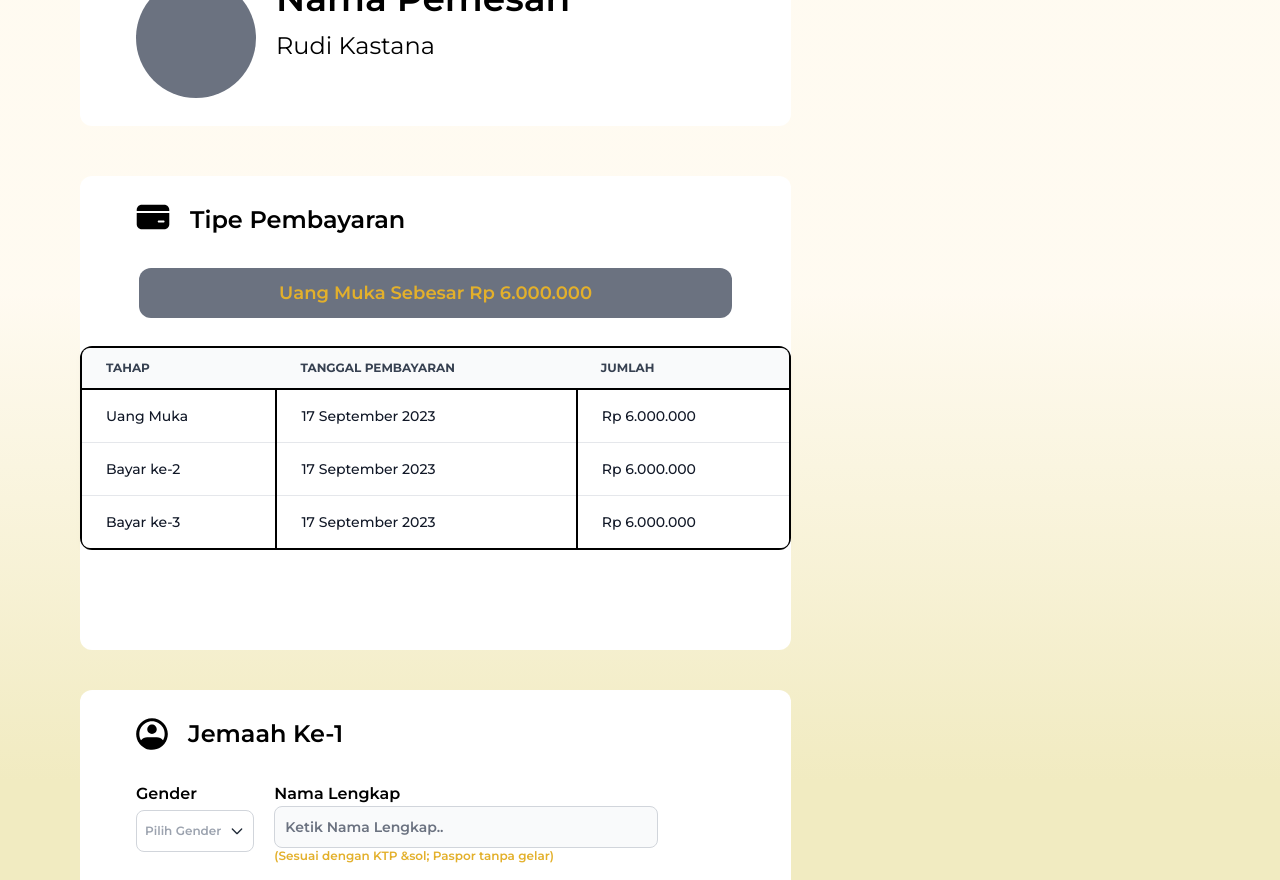
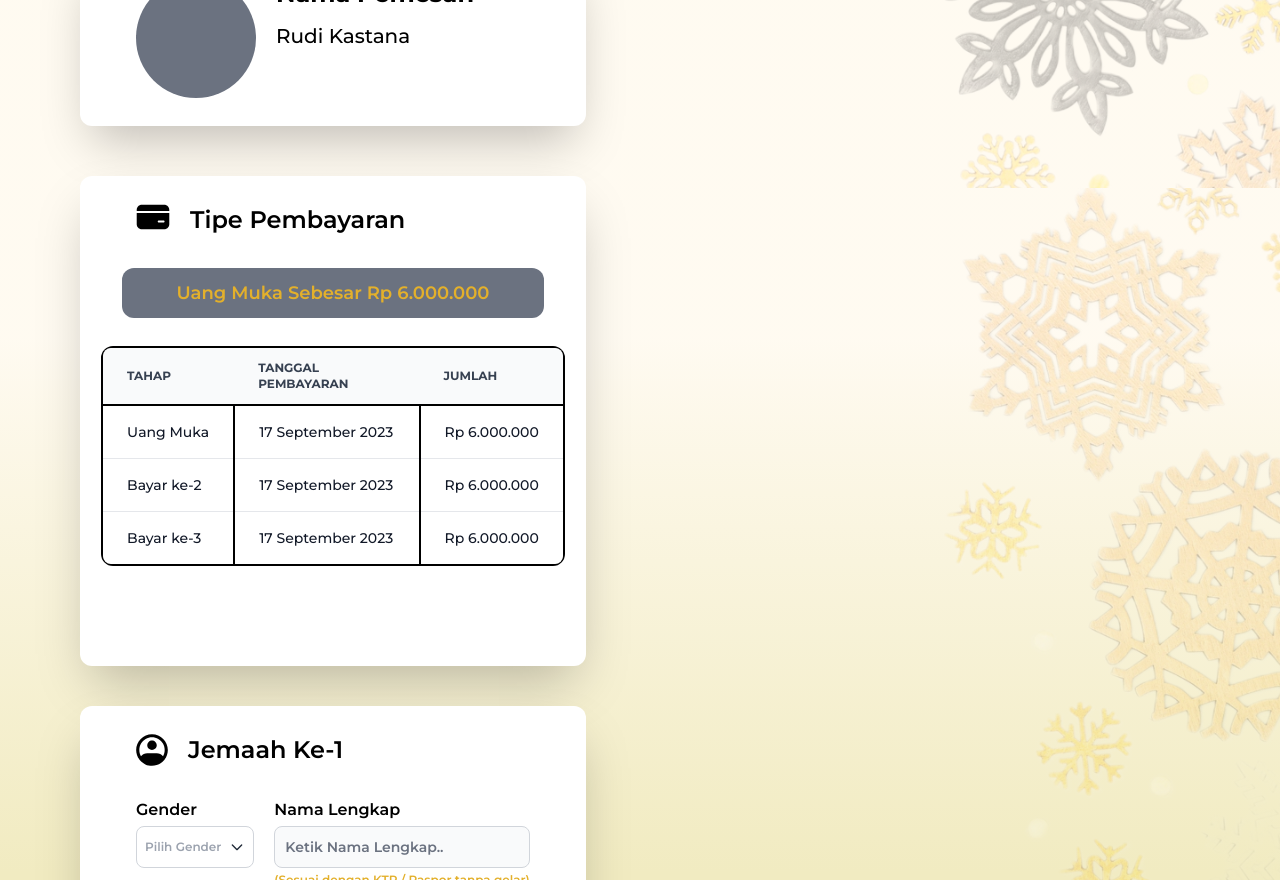
Before and after one commit to fikriymnn/umr-web, a Next.js app: page /package/detail/formPesan in a window 1280 px wide. Shown: the part 220-1100 px from the top of the page. Built offline with nearby package versions, Linux system fonts and the light colour scheme.

Commit message:
merapihkan codingan

```diff
--- a/src/app/package/detail/formPesan/page.jsx
+++ b/src/app/package/detail/formPesan/page.jsx
@@ -1,155 +1,137 @@
-'use client';
-import React from 'react';
-import Image from 'next/image';
-import Testimonial from "@/components/testimonial";
-import Facility from "@/components/facility";
-import DefaultCarousel from "@/components/Carousel";
-import PackageCard from "@/components/packagecard"
-import { Carousel } from 'flowbite';
-import TableHarga from '@/components/tableHarga'
-import DropdownDetail from '@/components/DropdownDetail'
-import { Button, Card, Checkbox, Label, TextInput } from 'flowbite-react';
+"use client";
+import React from "react";
 
+import NamaCustomer from "@/components/namaCustomer";
+import Box from "@mui/material/Box";
+import Stepper from "@mui/material/Stepper";
+import Step from "@mui/material/Step";
+import StepLabel from "@mui/material/StepLabel";
 
+import Typography from "@mui/material/Typography";
+import { Button, Card, Checkbox, Label, TextInput } from "flowbite-react";
+import DatadiriFoam from "@/components/datadiriFoam";
+import TipePembayaranFoam from "@/components/tipePembayaranFoam";
 
+const steps = [
+  "Select campaign settings",
+  "Create an ad group",
+  "Create an ad",
+];
 function formPesan() {
-    return (
-        <div className='bg'>
+  const [activeStep, setActiveStep] = React.useState(0);
+  const [skipped, setSkipped] = React.useState(new Set());
 
-            <div className="flex pt-10 bg-cover bg-[url('/assets/images/image2.png')] z-10">
-                <div className='w-8/12'>
+  const isStepOptional = (step) => {
+    return step === 1;
+  };
 
-                    <div className='h-[50px]'></div>
-                    <div className='bg-white w-10/12 ms-20 rounded-xl'>
+  const isStepSkipped = (step) => {
+    return skipped.has(step);
+  };
 
-                        <div className='flex py-7 px-14'>
-                            <div className='w-[140px]'>
-                                <div className='w-[120px] h-[120px] bg-gray-500 rounded-full'></div>
-                            </div>
-                            <div className='w-full ps-5'>
-                                <h1 className=' text-black text-4xl pb-3 font-semibold'>Nama Pemesan</h1>
-                                <div className='flex pb-3'>
-                                    <p className='text-black text-2xl'>Rudi Kastana</p>
+  const handleNext = () => {
+    let newSkipped = skipped;
+    if (isStepSkipped(activeStep)) {
+      newSkipped = new Set(newSkipped.values());
+      newSkipped.delete(activeStep);
+    }
 
-                                </div>
+    setActiveStep((prevActiveStep) => prevActiveStep + 1);
+    setSkipped(newSkipped);
+  };
 
+  const handleBack = () => {
+    setActiveStep((prevActiveStep) => prevActiveStep - 1);
+  };
 
-                            </div>
-                        </div>
-                    </div>
-                    <div className='h-[50px]'></div>
-                    <div className='bg-white w-10/12 ms-20 rounded-xl'>
+  const handleSkip = () => {
+    if (!isStepOptional(activeStep)) {
+      // You probably want to guard against something like this,
+      // it should never occur unless someone's actively trying to break something.
+      throw new Error("You can't skip a step that isn't optional.");
+    }
 
-                        <div className='w-full py-7  font-semibold'>
-                            <div className='flex pb-1 px-14 gap-5'>
-                                <div>
-                                    <img src="../../assets/vector/vector.svg" alt="" />
-                                </div>
-                                <h1 className='text-2xl text-black pb-7'>Tipe Pembayaran</h1>
-                            </div>
+    setActiveStep((prevActiveStep) => prevActiveStep + 1);
+    setSkipped((prevSkipped) => {
+      const newSkipped = new Set(prevSkipped.values());
+      newSkipped.add(activeStep);
+      return newSkipped;
+    });
+  };
 
-
-                            <div className=' flex justify-center items-center'>
-                                <div className=' w-10/12 h-[50px] rounded-xl bg-gray-500 flex justify-center items-center '>
-                                    <p className='text-[#E3B02B] text-center text-lg'>Uang Muka Sebesar Rp 6.000.000</p>
-                                </div>
-
-                            </div>
-                        </div>
-                        <div className=' flex justify-center items-center mb-20'>
-
-                            <TableHarga />
-                        </div>
-                        <div className='h-[20px]'></div>
-                    </div>
-
-                    <div className='bg-white w-10/12 ms-20 rounded-xl mt-10 mb-10'>
-
-                        <div className='w-full py-7 font-semibold'>
-                            <div className='flex pb-1 px-14 gap-5'>
-                                <div>
-                                    <img src="../../assets/vector/vectorya.svg" alt="" />
-                                </div>
-                                <h1 className='text-2xl text-black pb-7'>Jemaah Ke-1</h1>
-                            </div>
-
-
-                            <div className=' flex  px-14 gap-5'>
-                                <div className='grid grid-cols-1'>
-
-                                    <p>Gender</p>
-                                    <DropdownDetail />
-                                    <br />
-                                </div>
-                                <div>
-                                    <div>
-                                        <p>Nama Lengkap</p>
-                                    </div>
-                                    <TextInput
-                                        id="nama"
-                                        placeholder="Ketik Nama Lengkap.."
-                                        required
-                                        type="nama"
-                                        className='w-96 '
-                                    />
-                                    <div>
-                                        <p className='text-[#E3B02B] text-xs'>&#40;Sesuai dengan KTP &sol; Paspor tanpa gelar&#41;</p>
-                                    </div>
-                                </div>
-
-                            </div>
-                            <div className=' flex  px-14 gap-5 pt-5'>
-                                <div>
-                                    <div>
-                                        <p>Nomor Whatsapp</p>
-                                    </div>
-                                    <TextInput
-                                        id="whatsapp"
-                                        placeholder="Ketik Nomor Whatsapp.."
-                                        required
-                                        type="whatsapp"
-                                        className=' '
-                                    />
-
-                                </div>
-                                <div>
-                                    <div>
-                                        <p>Email</p>
-                                    </div>
-                                    <TextInput
-                                        id="Email"
-                                        placeholder="Ketik Email.."
-                                        required
-                                        type="Email"
-                                        className='mb-10 '
-                                    />
-
-                                </div>
-
-                            </div>
-                        </div>
-
-                    </div>
-                    <div className='px-14 w-10/12 ms-10 mb-20 h-96'> <p className='font-bold'>
-                        Jika anda setuju dengan <span className='text-[#E3B02B]'>Syarat & Kebijakan Privasi,</span>  Silahkan klik tombol &rdquo;Lanjut Pembayaran&rdquo; . untuk memilih cara pembayaran</p></div>
-
-
-
-                </div>
-
-
-
-
-            </div >
-
-
-
-
-
-
-
+  const handleReset = () => {
+    setActiveStep(0);
+  };
+  return (
+    <div className="bg">
+      <div className="flex flex-col pt-10 bg-left bg-contain bg-[url('/assets/images/image2.png')] z-10">
+        {/* <Box sx={{ width: "100%" }}>
+          <Stepper activeStep={activeStep} sx={{ width: "70%" }}>
+            {steps.map((label, index) => {
+              const stepProps = {};
+              const labelProps = {};
+              if (isStepOptional(index)) {
+                labelProps.optional = (
+                  <Typography variant="caption">Optional</Typography>
+                );
+              }
+              if (isStepSkipped(index)) {
+                stepProps.completed = false;
+              }
+              return (
+                <Step key={label} {...stepProps}>
+                  <StepLabel {...labelProps}>{label}</StepLabel>
+                </Step>
+              );
+            })}
+          </Stepper>
+          {activeStep === steps.length ? (
+            <React.Fragment>
+              <Typography sx={{ mt: 2, mb: 1 }}>
+                All steps completed - you&apos;re finished
+              </Typography>
+              <Box sx={{ display: "flex", flexDirection: "row", pt: 2 }}></Box>
+            </React.Fragment>
+          ) : (
+            <React.Fragment>
+              <Typography sx={{ mt: 2, mb: 1 }}>
+                Step {activeStep + 1}
+              </Typography>
+              <Box sx={{ display: "flex", flexDirection: "row", pt: 2 }}>
+                <Button onClick={handleNext}>
+                  {activeStep === steps.length - 1 ? "Finish" : "Next"}
+                </Button>
+              </Box>
+            </React.Fragment>
+          )}
+        </Box> */}
+        <div className="w-[607px] ">
+          <section>
+            <NamaCustomer />
+          </section>
+          <section>
+            <TipePembayaranFoam />
+          </section>
+          <section>
+            <DatadiriFoam button={handleNext} />
+          </section>
+          <section>
+            <div className="px-14 w-10/12 ms-10 mb-20 h-96 mt-5">
+              {" "}
+              <p className="font-bold">
+                Jika anda setuju dengan{" "}
+                <span className="text-[#E3B02B]">
+                  Syarat & Kebijakan Privasi,
+                </span>{" "}
+                Silahkan klik tombol &rdquo;Lanjut Pembayaran&rdquo; . untuk
+                memilih cara pembayaran
+              </p>
+            </div>
+          </section>
         </div>
-    )
+      </div>
+    </div>
+  );
 }
 
-export default formPesan
+export default formPesan;
```
